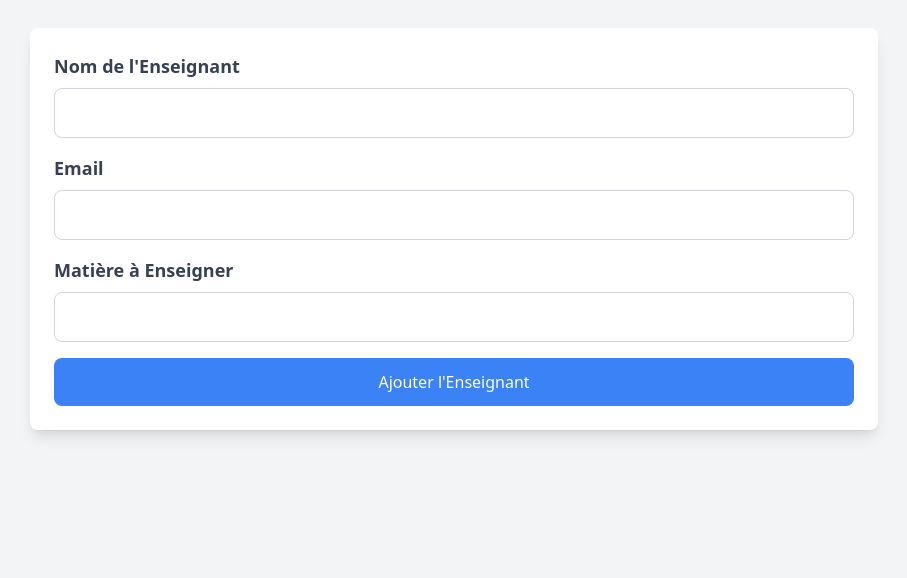
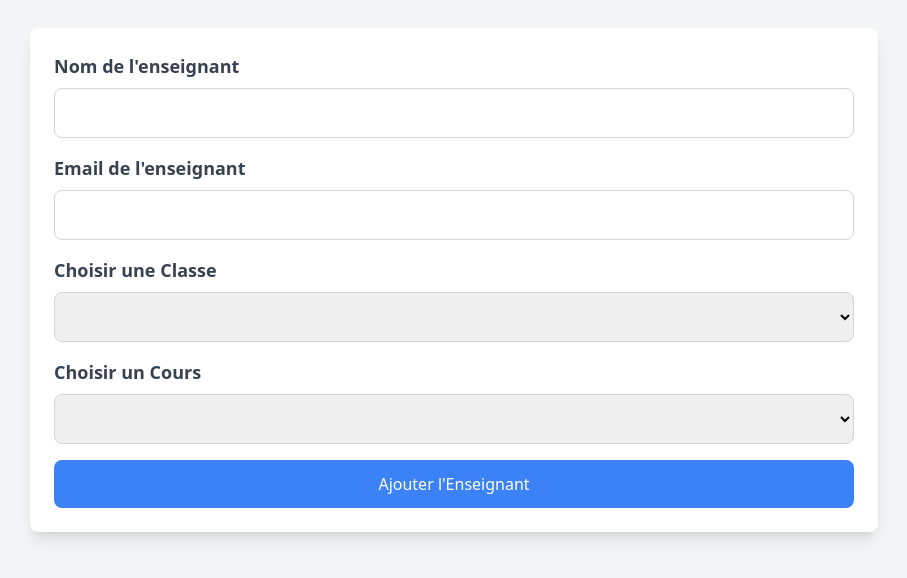
Before and after one commit to RoGasore/AdminThados, a plain HTML site: page page2.html in a window 1280 px wide. Shown: the part 64-642 px from the top of the page, without its empty margins (186-1093 px from the left). Drawn offline with nearby package versions, Linux system fonts and the light colour scheme.

Commit message:
Update page2.html

```diff
--- a/page2.html
+++ b/page2.html
@@ -9,31 +9,40 @@
     <script src="https://www.gstatic.com/firebasejs/9.6.1/firebase-firestore.js"></script>
 </head>
 <body class="bg-gray-100 font-sans antialiased">
-
     <div class="max-w-4xl mx-auto p-6">
         <h1 class="text-3xl font-bold text-center text-blue-600 mb-8">Ajouter un Enseignant</h1>
 
         <!-- Formulaire pour Ajouter un Enseignant -->
         <form id="enseignantForm" class="bg-white p-6 rounded-lg shadow-lg mb-6">
             <div class="mb-4">
-            <label for="enseignantNom" class="block text-lg font-semibold text-gray-700">Nom de l'Enseignant</label>
+                <label for="enseignantNom" class="block text-lg font-semibold text-gray-700">Nom de l'enseignant</label>
                 <input type="text" id="enseignantNom" required class="w-full p-3 mt-2 border border-gray-300 rounded-lg focus:outline-none focus:ring-2 focus:ring-blue-500">
             </div>
-
             <div class="mb-4">
-            <label for="enseignantEmail" class="block text-lg font-semibold text-gray-700">Email</label>
+                <label for="enseignantEmail" class="block text-lg font-semibold text-gray-700">Email de l'enseignant</label>
                 <input type="email" id="enseignantEmail" required class="w-full p-3 mt-2 border border-gray-300 rounded-lg focus:outline-none focus:ring-2 focus:ring-blue-500">
             </div>
 
+            <!-- Sélectionner une Classe -->
             <div class="mb-4">
-            <label for="enseignantMatiere" class="block text-lg font-semibold text-gray-700">Matière à Enseigner</label>
-            <input type="text" id="enseignantMatiere" required class="w-full p-3 mt-2 border border-gray-300 rounded-lg focus:outline-none focus:ring-2 focus:ring-blue-500">
+                <label for="classeSelection" class="block text-lg font-semibold text-gray-700">Choisir une Classe</label>
+                <select id="classeSelection" required class="w-full p-3 mt-2 border border-gray-300 rounded-lg focus:outline-none focus:ring-2 focus:ring-blue-500">
+                    <!-- Les options seront remplies via JavaScript -->
+                </select>
+            </div>
+
+            <!-- Sélectionner un Cours -->
+            <div class="mb-4">
+                <label for="coursSelection" class="block text-lg font-semibold text-gray-700">Choisir un Cours</label>
+                <select id="coursSelection" required class="w-full p-3 mt-2 border border-gray-300 rounded-lg focus:outline-none focus:ring-2 focus:ring-blue-500">
+                    <!-- Les options seront remplies via JavaScript -->
+                </select>
             </div>
 
             <button type="submit" class="w-full bg-blue-500 text-white p-3 rounded-lg hover:bg-blue-600">Ajouter l'Enseignant</button>
         </form>
     </div>
 
-<script src="enseignantApp.js"></script>
+    <script src="enseignant.js"></script>
 </body>
 </html>
```
Lines whose indentation alone changed are shown as unchanged.
